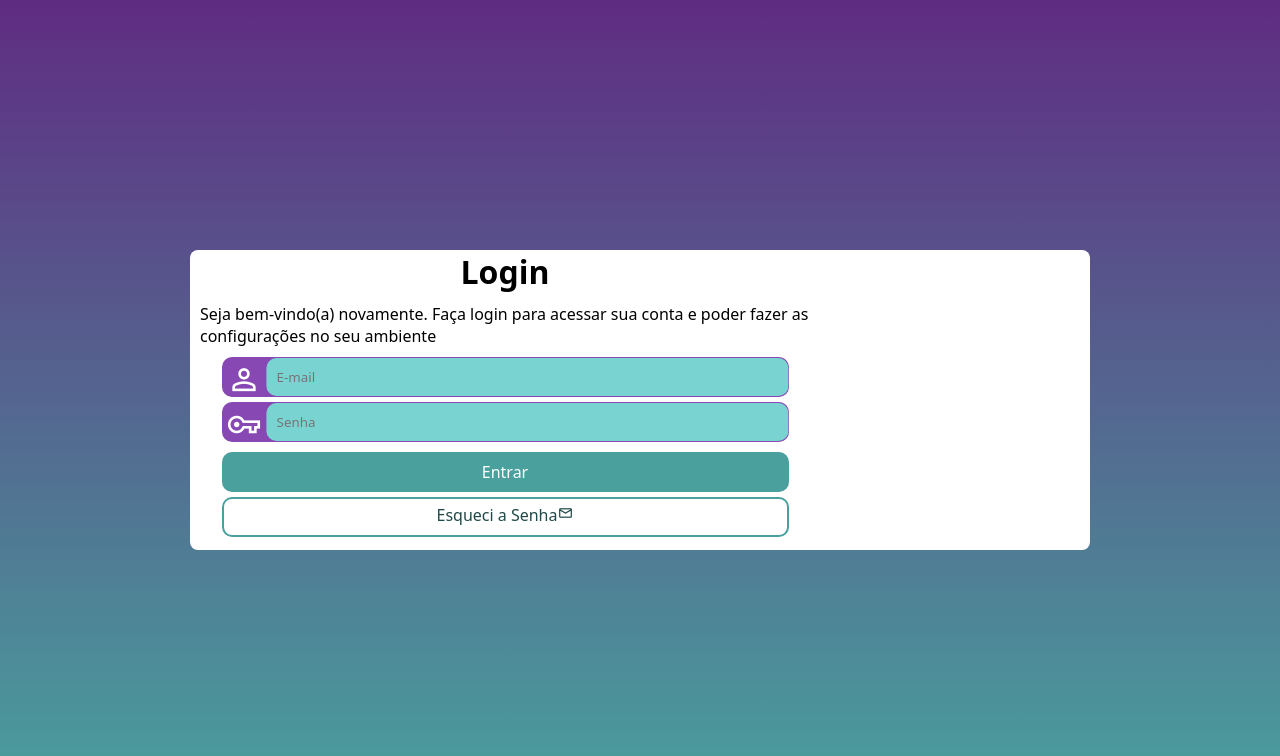
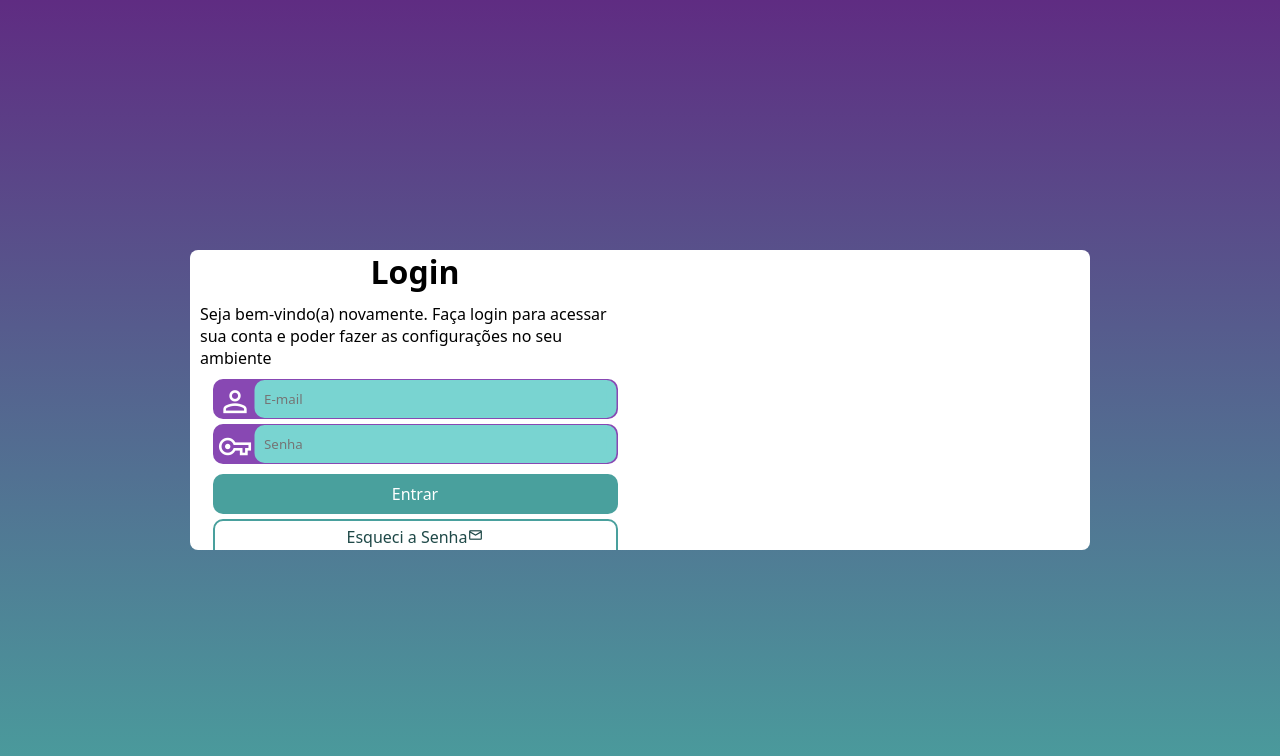
Before and after one commit to gustavocorrea86/projeto_login, a plain HTML site: page index.html in a window 1280 px wide. Drawn offline with nearby package versions, Linux system fonts and the light colour scheme.

Commit message:
ajuste tela grande

```diff
--- a/estilos/medias.queries.css
+++ b/estilos/medias.queries.css
@@ -59,26 +59,26 @@ Lilas: #5f2c82
     #imagem{
         float: right;
         height: 100%;
-        width: 30%;
+        width: 50%;
     }
     #formulario{
         float: left;
-        width: 70%;
+        width: 50%;
     }
     #imail{
         position: absolute;
-        left: 19%;
+        left: 21%;
         top: 11%;
-        width: 92%;
+        width: 89.5%;
         height: 38px;
         border-radius: 10px;
         transform: translate(-12%, -8%);
     }
     #isenha{
         position: absolute;
-        left: 19%;
+        left: 21%;
         top: 11%;
-        width: 92%;
+        width: 89.5%;
         height: 38px;
         border-radius: 10px;
         transform: translate(-12%, -8%);
```
